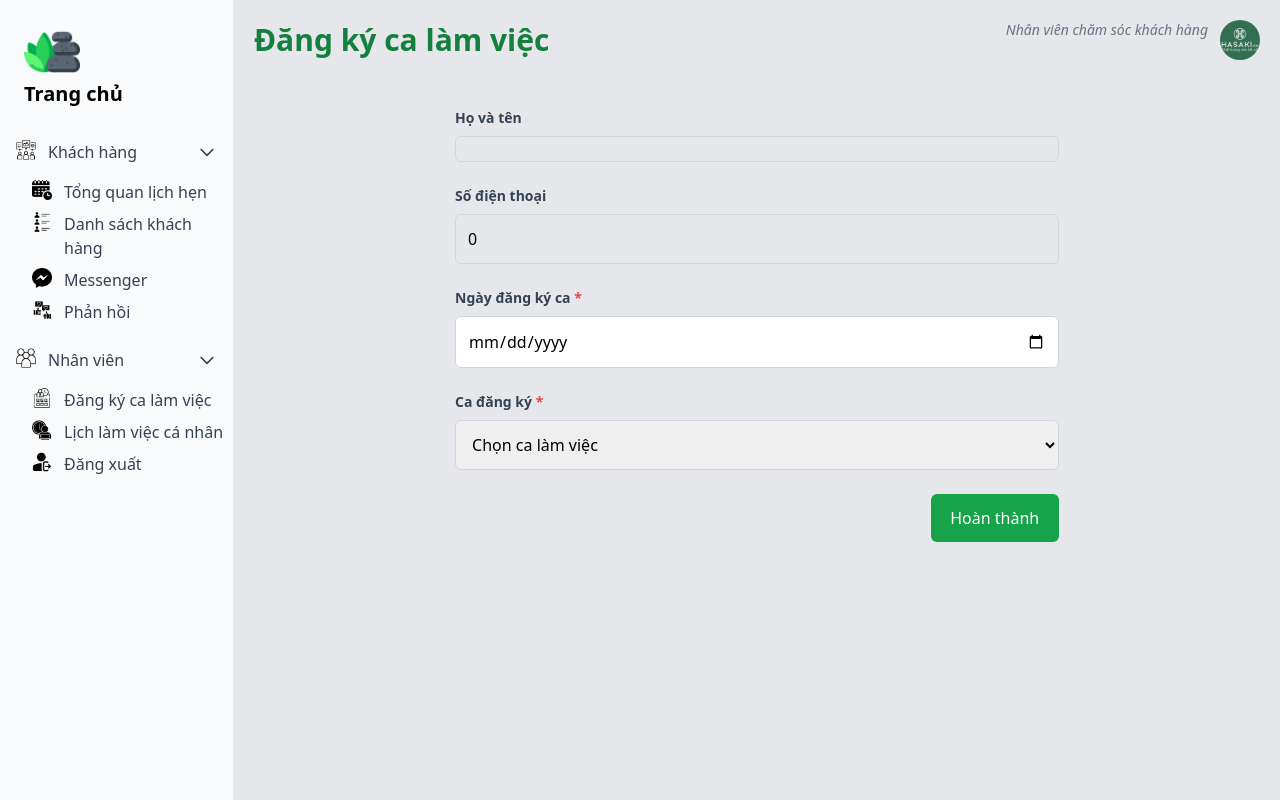
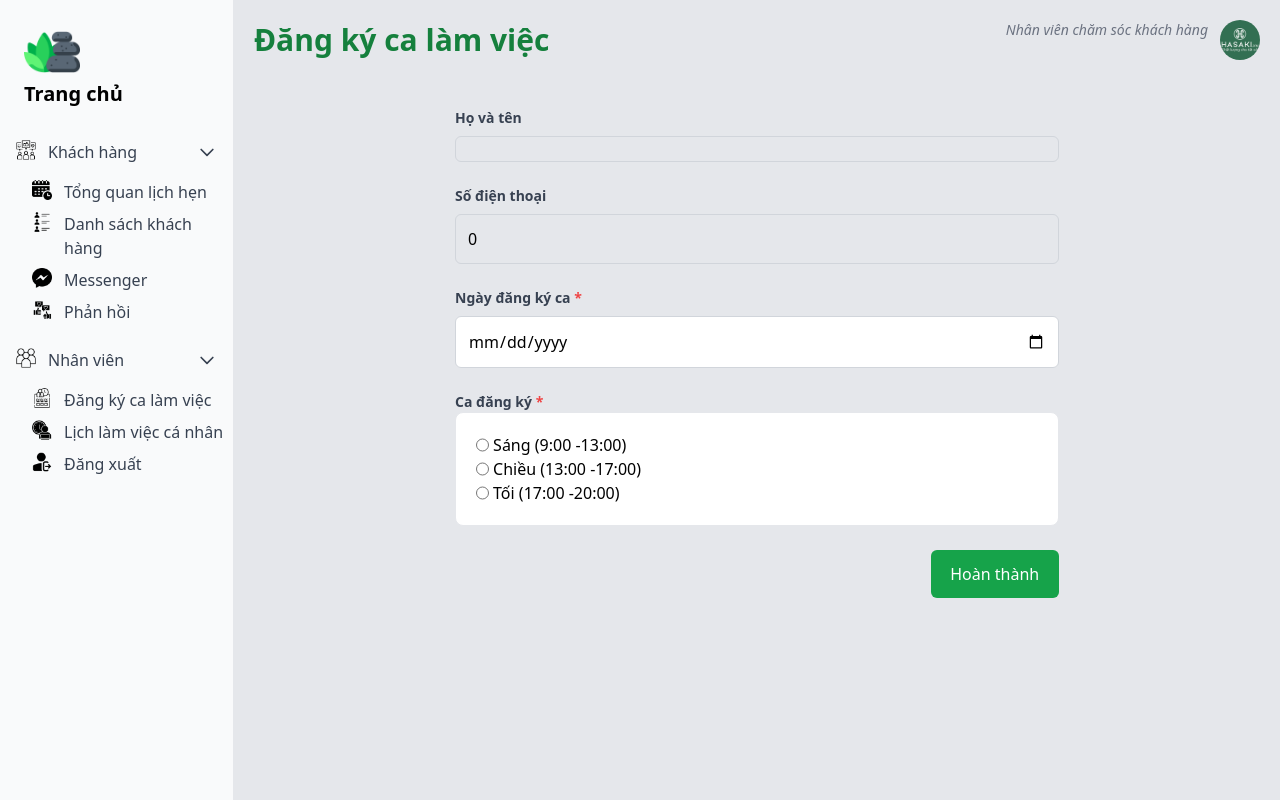
Before and after one commit to DuongJom/Website-Spa-Hasaki, a Django app: template SpaHasaki/templates/register_work_shifts.html in a window 1280 px wide. Run offline with Django 5.2, Linux system fonts and the light colour scheme; the template is opened without the code that fills it, so the values that code supplies are empty; some libraries are stand-ins or nearby versions.

Commit message:
re-style register work shift page

```diff
--- a/SpaHasaki/templates/register_work_shifts.html
+++ b/SpaHasaki/templates/register_work_shifts.html
@@ -47,13 +47,21 @@
                     Ca đăng ký
                     <span class="text-red-500">*</span>
                 </label>
-                <select id="shift-type" class="w-full mt-2 p-3 border border-gray-300 rounded-md focus:ring-2
-                    focus:ring-green-600 focus:outline-none" name="shifts_detail">
-                    <option value="-1">Chọn ca làm việc</option>
-                    <option value="0">Sáng (9:00 -13:00)</option>
-                    <option value="1">Chiều (13:00 -17:00)</option>
-                    <option value="2">Tối (17:00 -20:00)</option>
-                </select>
+                <div class="border bg-white p-5 flex flex-col rounded-lg">
+                    <div class="flex flex-row space-x-1">
+                        <input type="radio" name="shifts_detail" value="0">
+                        <label>Sáng (9:00 -13:00)</label>
+                    </div>
+                    <div class="flex flex-row space-x-1">
+                        <input type="radio" name="shifts_detail" value="1">
+                        <label>Chiều (13:00 -17:00)</label>
+                    </div>
+                    <div class="flex flex-row space-x-1">
+                        <input type="radio" name="shifts_detail" value="2">
+                        <label>Tối (17:00 -20:00)</label>
+                    </div>
+                </div>
+
             </div>
 
             <!-- Submit Button -->
```
Also changed, not shown: SpaHasaki/db.sqlite3.
